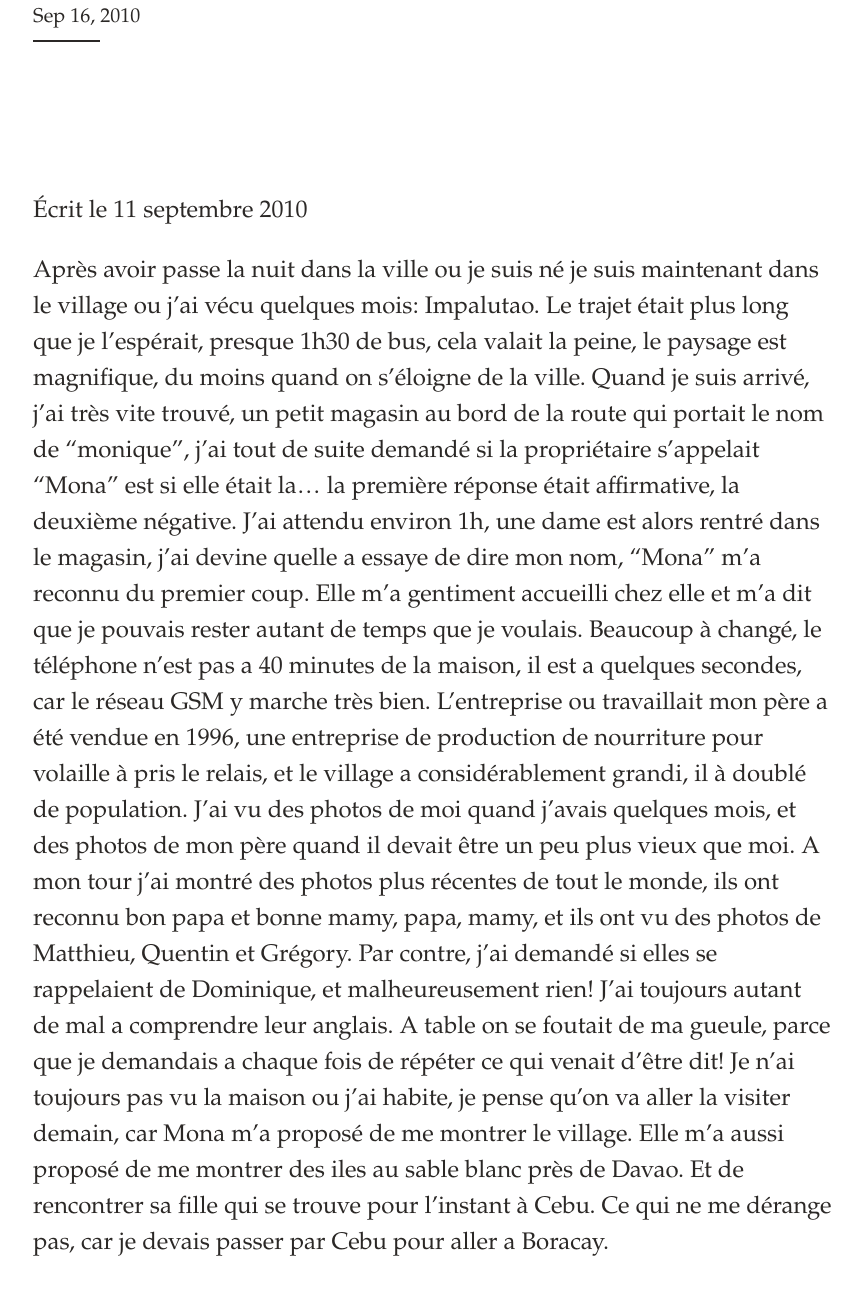
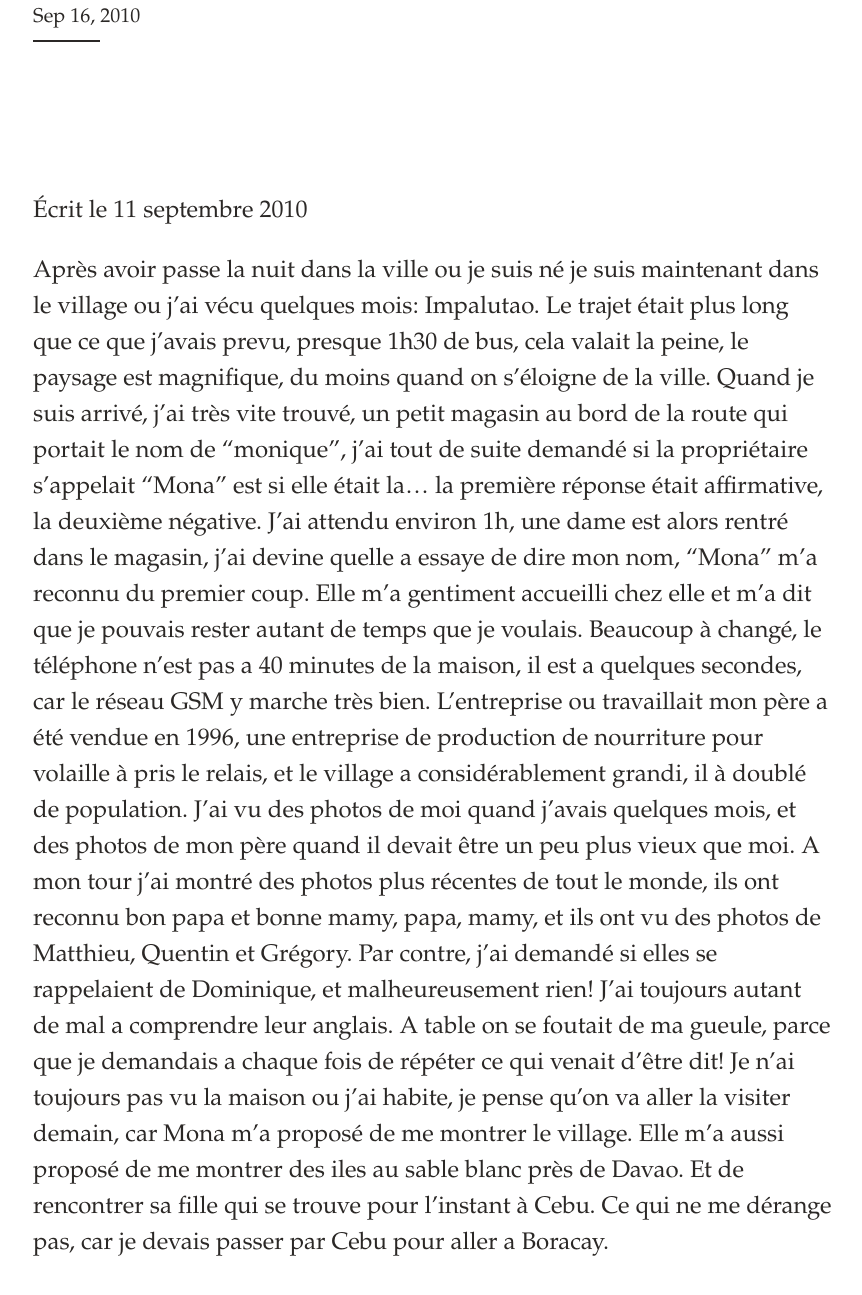
Before and after one commit to adaxi/blog, a Jekyll site: the page built from _posts/2010-09-16-impalutao.md, in a window 1280 px wide and 1400 px high, scrolled down 284 px. Shown: the top 1295 px of the window, without its empty margins (207-1069 px from the left). Built offline with Jekyll 4.4.1, drawn with Linux system fonts in a browser that asks for light colours.

```diff
--- a/_posts/2010-09-16-impalutao.md
+++ b/_posts/2010-09-16-impalutao.md
@@ -21,7 +21,7 @@
 Écrit le 11 septembre 2010
 
 Après avoir passe la nuit dans la ville ou je suis né je suis maintenant dans le village ou j'ai vécu quelques mois: Impalutao.
-Le trajet était plus long que je l'espérait, presque 1h30 de bus, cela valait la peine, le paysage est magnifique, du moins quand on s'éloigne de la ville. Quand je suis arrivé, j'ai très vite trouvé, un petit magasin au bord de la route qui portait le nom de "monique", j'ai tout de suite demandé si la propriétaire s'appelait "Mona" est si elle était la... la première réponse était affirmative, la deuxième négative. J'ai attendu environ 1h, une dame est alors rentré dans le magasin, j'ai devine quelle a essaye de dire mon nom, "Mona" m'a reconnu du premier coup. Elle m'a gentiment accueilli chez elle et m'a dit que je pouvais rester autant de temps que je voulais.
+Le trajet était plus long que ce que j'avais prevu, presque 1h30 de bus, cela valait la peine, le paysage est magnifique, du moins quand on s'éloigne de la ville. Quand je suis arrivé, j'ai très vite trouvé, un petit magasin au bord de la route qui portait le nom de "monique", j'ai tout de suite demandé si la propriétaire s'appelait "Mona" est si elle était la... la première réponse était affirmative, la deuxième négative. J'ai attendu environ 1h, une dame est alors rentré dans le magasin, j'ai devine quelle a essaye de dire mon nom, "Mona" m'a reconnu du premier coup. Elle m'a gentiment accueilli chez elle et m'a dit que je pouvais rester autant de temps que je voulais.
 Beaucoup à changé, le téléphone n'est pas a 40 minutes de la maison, il est a quelques secondes, car le réseau GSM y marche très bien. L'entreprise ou travaillait mon père a été vendue en 1996, une entreprise de production de nourriture pour volaille à pris le relais, et le village a considérablement grandi, il à doublé de population. J'ai vu des photos de moi quand j'avais quelques mois, et des photos de mon père quand il devait être un peu plus vieux que moi. A mon tour j'ai montré des photos plus récentes de tout le monde, ils ont reconnu bon papa et bonne mamy, papa, mamy, et ils ont vu des photos de Matthieu, Quentin et Grégory. Par contre, j'ai demandé si elles se rappelaient de Dominique, et malheureusement rien!
 J'ai toujours autant de mal a comprendre leur anglais. A table on se foutait de ma gueule, parce que je demandais a chaque fois de répéter ce qui venait d'être dit!
 Je n'ai toujours pas vu la maison ou j'ai habite, je pense qu'on va aller la visiter demain, car Mona m'a proposé de me montrer le village. Elle m'a aussi proposé de me montrer des iles au sable blanc près de Davao. Et de rencontrer sa fille qui se trouve pour l'instant à Cebu. Ce qui ne me dérange pas, car je devais passer par Cebu pour aller a Boracay.
```
Also changed, not shown: 1 other file.
